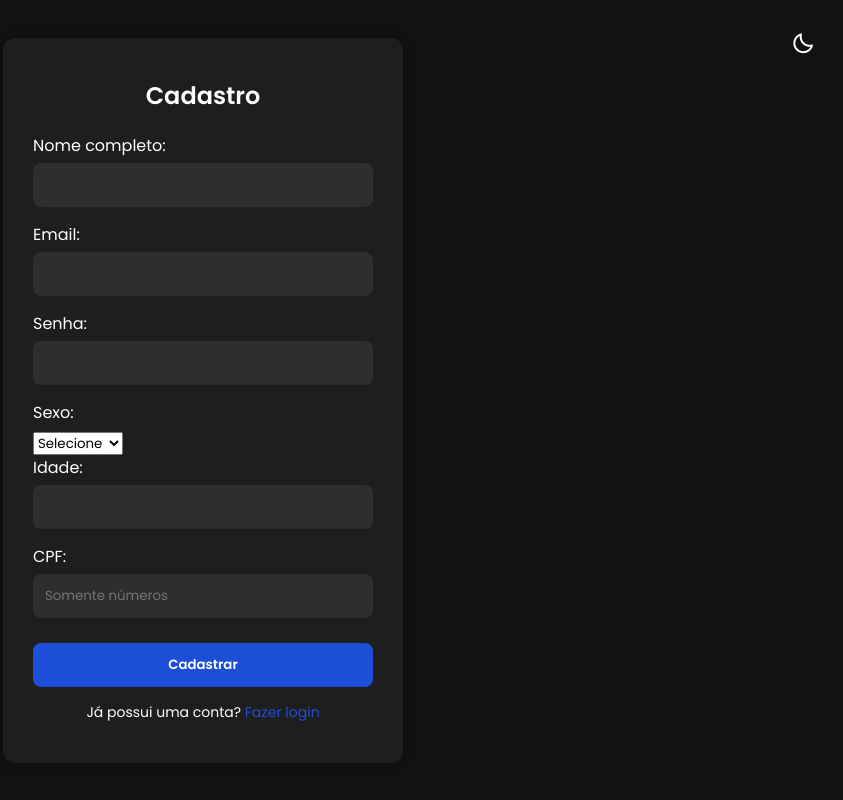
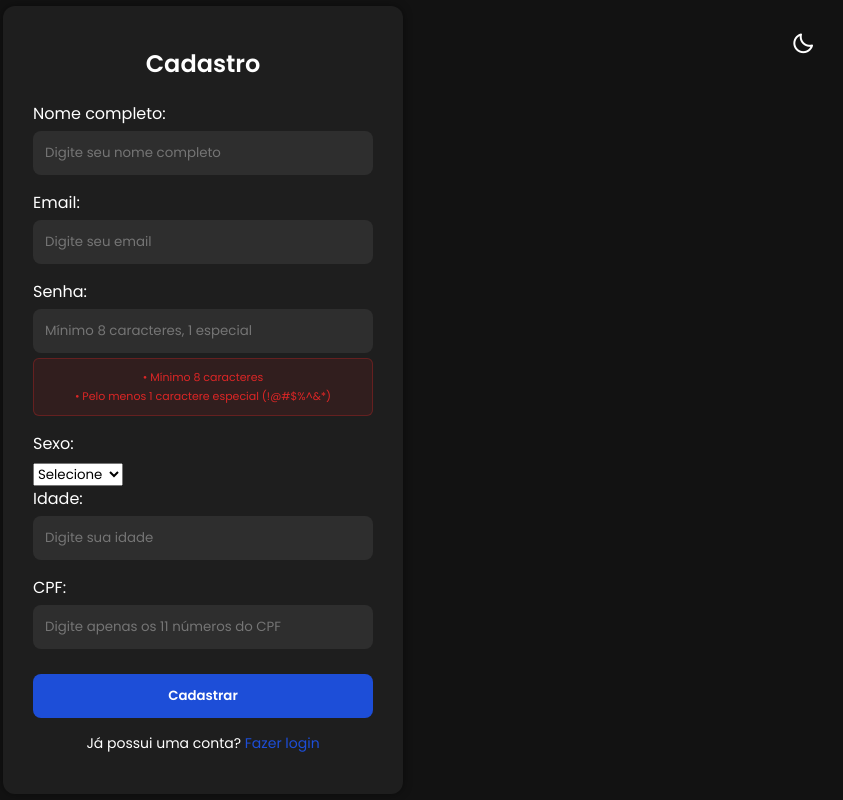
Before and after one commit to joaodavidev/ExperienciaCriativaTigrano, a PHP site: page /ExperienciaCriativaTigrano/pages/createCadastro.php in a window 1280 px wide. Shown: the whole page, without its empty margins (437-1280 px from the left). Run offline with PHP 8.4, Linux system fonts and the light colour scheme; some libraries are stand-ins or nearby versions.

Commit message:
placeholders

```diff
--- a/assets/css/login.css
+++ b/assets/css/login.css
@@ -213,3 +213,40 @@ body.light-mode .linha-ou span {
 body.light-mode .admin-link a {
   color: #1D4ED8;
 }
+
+/* Requisitos de senha */
+.senha-requisitos {
+  font-size: 12px;
+  margin-top: -10px;
+  margin-bottom: 15px;
+  padding: 8px;
+  border-radius: 6px;
+  background-color: rgba(220, 38, 38, 0.1);
+  border: 1px solid rgba(220, 38, 38, 0.3);
+  color: #DC2626;
+  transition: all 0.3s ease;
+}
+
+.senha-requisitos p {
+  margin: 2px 0;
+  font-size: 11px;
+}
+
+.senha-requisitos.forte {
+  background-color: rgba(16, 185, 129, 0.1);
+  border: 1px solid rgba(16, 185, 129, 0.3);
+  color: #10B981;
+}
+
+/* Tema claro - requisitos de senha */
+body.light-mode .senha-requisitos {
+  background-color: rgba(220, 38, 38, 0.1);
+  border: 1px solid rgba(220, 38, 38, 0.3);
+  color: #DC2626;
+}
+
+body.light-mode .senha-requisitos.forte {
+  background-color: rgba(16, 185, 129, 0.1);
+  border: 1px solid rgba(16, 185, 129, 0.3);
+  color: #10B981;
+}
--- a/pages/cadastrarProdutos.php
+++ b/pages/cadastrarProdutos.php
@@ -56,14 +56,13 @@ if ($_SERVER["REQUEST_METHOD"] == "POST" && isset($_POST['nome'])) {
     </form>
     <?php if (isset($mensagem_erro)) echo "<p class='erro'>$mensagem_erro</p>"; ?>
   </div>
-
   <div class="filtro-preco-form">
     <form action="index.php" method="GET">
       <label>Preço mínimo:
-        <input type="number" name="preco_min" step="0.01" min="0">
+        <input type="number" name="preco_min" step="0.01" min="0" placeholder="R$ 0,00">
       </label>
       <label>Preço máximo:
-        <input type="number" name="preco_max" step="0.01" min="0">
+        <input type="number" name="preco_max" step="0.01" min="0" placeholder="R$ 999,99">
       </label>
       <button type="submit">Filtrar</button>
     </form>
--- a/pages/createCadastro.php
+++ b/pages/createCadastro.php
@@ -47,11 +47,14 @@ if ($_SERVER["REQUEST_METHOD"] == "POST") {
     // Validar formato do email
     if (!filter_var($email, FILTER_VALIDATE_EMAIL)) {
         exibirErroSweetAlert("Email inválido", "Digite um endereço de email válido.");
+    }    // Validar CPF (apenas números e 11 dígitos)
+    if (!preg_match('/^\d{11}$/', $cpf)) {
+        exibirErroSweetAlert("CPF inválido", "O CPF deve conter exatamente 11 números.");
     }
 
-    // Validar CPF (apenas números e 11 dígitos)
-    if (!preg_match('/^\d{11}$/', $cpf)) {
-        exibirErroSweetAlert("CPF inválido", "O CPF deve conter exatamente 11 números.");
+    // Validar senha forte (mínimo 8 caracteres e 1 caractere especial)
+    if (strlen($_POST['senha']) < 8 || !preg_match('/[!@#$%^&*()_+\-=\[\]{};\':"\\|,.<>\/?]/', $_POST['senha'])) {
+        exibirErroSweetAlert("Senha muito fraca", "A senha deve ter pelo menos 8 caracteres e pelo menos 1 caractere especial (!@#$%^&*).");
     }
 
     // Verificar se email já existe
@@ -151,15 +154,16 @@ if ($_SERVER["REQUEST_METHOD"] == "POST") {
 
   <div class="login-container">
     <h2>Cadastro</h2>
-    <form action="../pages/createCadastro.php" method="POST">
-      <label for="nome">Nome completo:</label>
-      <input type="text" id="nome" name="nome" required>
+    <form action="../pages/createCadastro.php" method="POST">      <label for="nome">Nome completo:</label>
+      <input type="text" id="nome" name="nome" placeholder="Digite seu nome completo" required>
 
       <label for="email">Email:</label>
-      <input type="email" id="email" name="email" required>
-
-      <label for="senha">Senha:</label>
-      <input type="password" id="senha" name="senha" required>
+      <input type="email" id="email" name="email" placeholder="Digite seu email" required><label for="senha">Senha:</label>
+      <input type="password" id="senha" name="senha" placeholder="Mínimo 8 caracteres, 1 especial" required>
+      <div class="senha-requisitos" id="senhaRequisitos">
+        <p>• Mínimo 8 caracteres</p>
+        <p>• Pelo menos 1 caractere especial (!@#$%^&*)</p>
+      </div>
 
       <label for="sexo">Sexo:</label>
       <select id="sexo" name="sexo" required>
@@ -167,13 +171,11 @@ if ($_SERVER["REQUEST_METHOD"] == "POST") {
         <option value="masculino">Masculino</option>
         <option value="feminino">Feminino</option>
         <option value="outro">Outro</option>
-      </select>
-
-      <label for="idade">Idade:</label>
-      <input type="number" id="idade" name="idade" required>
+      </select>      <label for="idade">Idade:</label>
+      <input type="number" id="idade" name="idade" placeholder="Digite sua idade" min="1" max="120" required>
 
       <label for="cpf">CPF:</label>
-      <input type="text" id="cpf" name="cpf" pattern="\d{11}" placeholder="Somente números" required>
+      <input type="text" id="cpf" name="cpf" pattern="\d{11}" placeholder="Digite apenas os 11 números do CPF" required>
 
       <button type="submit">Cadastrar</button>
 
@@ -206,6 +208,58 @@ if ($_SERVER["REQUEST_METHOD"] == "POST") {
         }
       });
     }
+
+    // Validação de senha forte
+    function validarSenhaForte(senha) {
+      const minLength = 8;
+      const temCaracterEspecial = /[!@#$%^&*()_+\-=\[\]{};':"\\|,.<>\/?]/.test(senha);
+
+      return senha.length >= minLength && temCaracterEspecial;
+    }
+
+    // Feedback visual da força da senha
+    const senhaInput = document.getElementById('senha');
+    const requisitos = document.getElementById('senhaRequisitos');
+
+    if (senhaInput && requisitos) {
+      senhaInput.addEventListener('input', function() {
+        const senha = this.value;
+
+        if (validarSenhaForte(senha)) {
+          requisitos.classList.add('forte');
+          requisitos.innerHTML = '<p>✓ Senha forte!</p>';
+        } else {
+          requisitos.classList.remove('forte');
+          requisitos.innerHTML = '<p>• Mínimo 8 caracteres</p><p>• Pelo menos 1 caractere especial (!@#$%^&*)</p>';
+        }
+      });
+    }
+
+    // Validação no envio do formulário
+    const form = document.querySelector('form');
+    if (form) {
+      form.addEventListener('submit', function(e) {
+        const senha = document.getElementById('senha').value;
+
+        if (!validarSenhaForte(senha)) {
+          e.preventDefault();
+
+          const tema = localStorage.getItem("tema") === "claro";
+
+          Swal.fire({
+            icon: 'error',
+            title: 'Senha muito fraca!',
+            text: 'A senha deve ter pelo menos 8 caracteres e 1 caractere especial (!@#$%^&*)',
+            confirmButtonText: 'OK',
+            background: tema ? '#E6E4E4' : '#262626',
+            color: tema ? '#121212' : '#ffffff',
+            confirmButtonColor: '#DC2626'
+          });
+          return false;
+        }
+      });
+    }
   </script>
+  <script src="https://cdn.jsdelivr.net/npm/sweetalert2@11"></script>
 </body>
 </html>
--- a/pages/loginadm.php
+++ b/pages/loginadm.php
@@ -12,10 +12,9 @@
     </button>
 
     <div class="login-container">
-        <h2>Login Admin</h2>
-        <form action="../includes/autenticaradm.php" method="post">
+        <h2>Login Admin</h2>        <form action="../includes/autenticaradm.php" method="post">
             <label for="email">Email:</label>
-            <input type="text" id="email" name="email" required>
+            <input type="email" id="email" name="email" placeholder="Digite seu email" required>
 
             <label for="senha">Senha:</label>
             <div class="senha-container">
--- a/pages/marketplace.php
+++ b/pages/marketplace.php
@@ -126,14 +126,14 @@ if (isset($_GET['nome']) && !empty(trim($_GET['nome']))) {    $nome = trim($_GET
                   <span class="price-label">Min:</span>
                   <div class="input-wrapper">
                     <span class="currency-symbol">R$</span>
-                    <input type="number" id="input-preco-min" name="preco_min" min="0" max="<?= $precoMaxDB ?>" value="<?= number_format($precoMin, 2, '.', '') ?>" step="0.01">
+                    <input type="number" id="input-preco-min" name="preco_min" min="0" max="<?= $precoMaxDB ?>" value="<?= number_format($precoMin, 2, '.', '') ?>" step="0.01" placeholder="0,00">
                   </div>
                 </div>
                 <div class="input-group">
                   <span class="price-label">Max:</span>
                   <div class="input-wrapper">
                     <span class="currency-symbol">R$</span>
-                    <input type="number" id="input-preco-max" name="preco_max" min="0" max="<?= $precoMaxDB ?>" value="<?= number_format($precoMax, 2, '.', '') ?>" step="0.01">
+                    <input type="number" id="input-preco-max" name="preco_max" min="0" max="<?= $precoMaxDB ?>" value="<?= number_format($precoMax, 2, '.', '') ?>" step="0.01" placeholder="999,99">
                   </div>
                 </div>
               </div>              <div class="filter-buttons">
```
Also changed, not shown: pages/login.php (+3 -4 lines), pages/perfil.php (+66 -14 lines).
